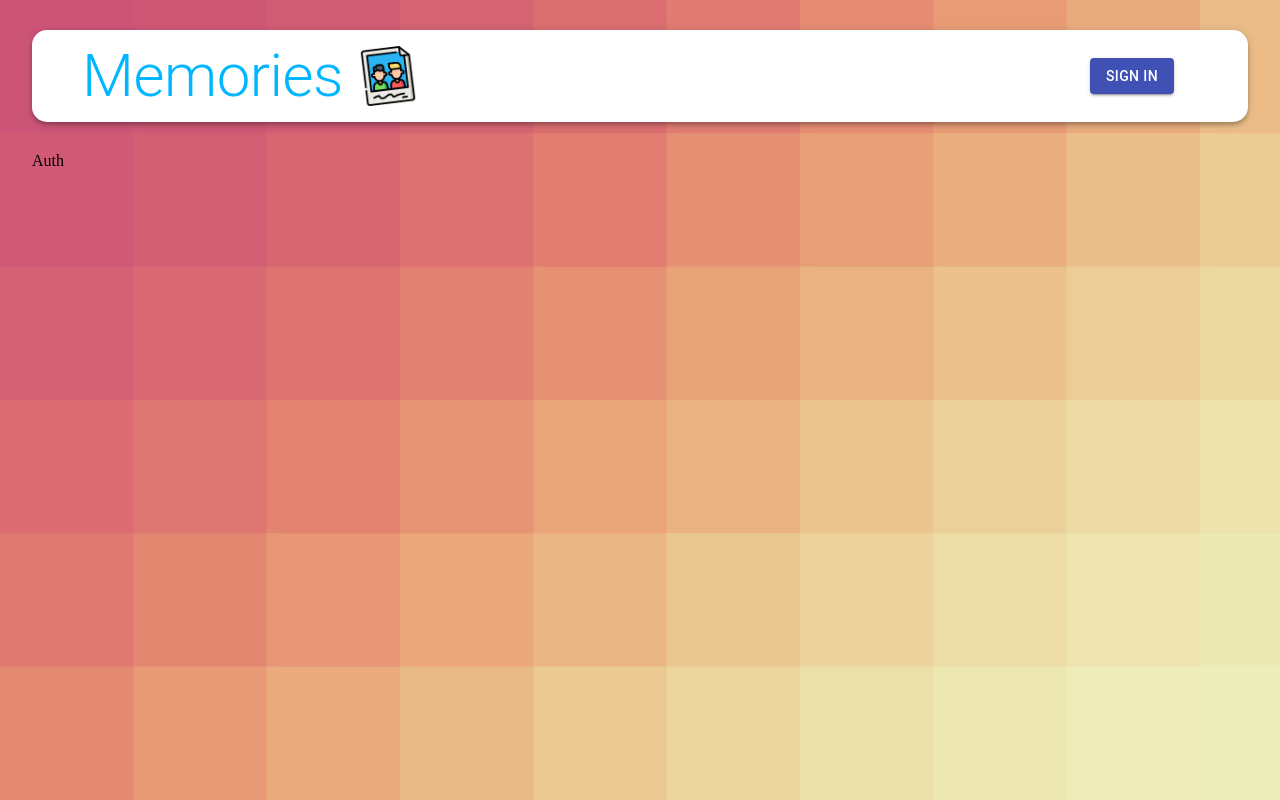
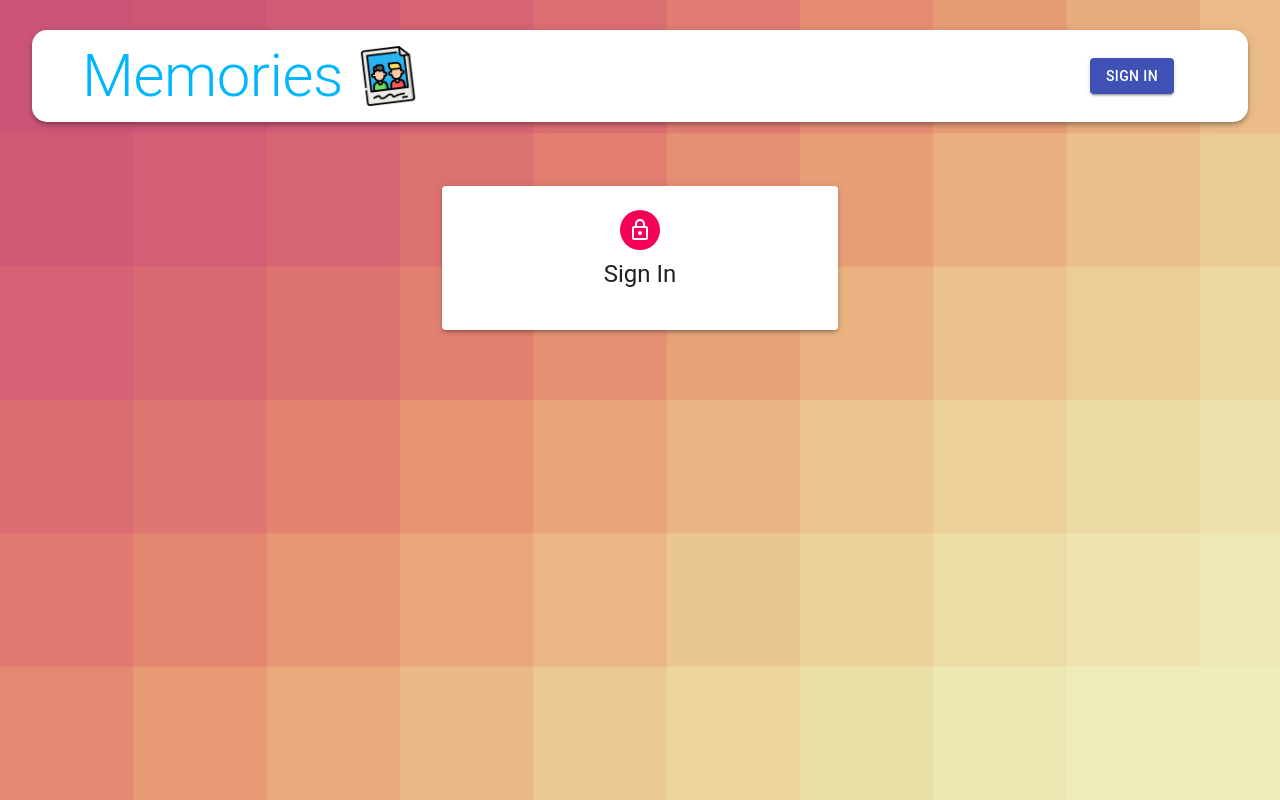
Before and after one commit to OluwadahunsiA/MERN, a React (Create React App) app in the folder client/: page /auth in a window 1280 px wide. Built offline with nearby package versions, Linux system fonts and the light colour scheme.

Commit message:
edit auth

```diff
--- a/client/src/components/Auth/Auth.js
+++ b/client/src/components/Auth/Auth.js
@@ -1,7 +1,49 @@
 import React from 'react';
+import {
+  Avatar,
+  Button,
+  Paper,
+  Grid,
+  Typography,
+  Container,
+  TextField,
+} from '@material-ui/core';
+import LockOutlinedIcon from '@material-ui/icons/LockOutlined';
+
+import useStyles from './styles';
 
 const Auth = () => {
-  return <div>Auth</div>;
+  const classes = useStyles();
+
+  const isSignUp = false;
+
+  const handleSubmit = () => {};
+  const handleChange = () => {};
+
+  return (
+    <Container component='main' maxWidth='xs'>
+      <Paper className={classes.paper} elevation={3}>
+        <Avatar className={classes.avatar}>
+          <LockOutlinedIcon />
+        </Avatar>
+
+        <Typography variant='h5'>{isSignUp ? 'Sing up' : 'Sign In'}</Typography>
+        <form className={classes.form} onSubmit={handleSubmit}>
+          <Grid container spacing={2}>
+            {isSignUp && (
+              <>
+                <TextField
+                  name='firstName'
+                  label='First Name'
+                  handleChange={handleChange}
+                ></TextField>
+              </>
+            )}
+          </Grid>
+        </form>
+      </Paper>
+    </Container>
+  );
 };
 
 export default Auth;
--- a/client/src/components/Auth/styles.js
+++ b/client/src/components/Auth/styles.js
@@ -0,0 +1,30 @@
+import { makeStyles } from '@material-ui/core/styles';
+
+export default makeStyles((theme) => ({
+  paper: {
+    marginTop: theme.spacing(8),
+    display: 'flex',
+    flexDirection: 'column',
+    alignItems: 'center',
+    padding: theme.spacing(2),
+  },
+  root: {
+    '& .MuiTextField-root': {
+      margin: theme.spacing(1),
+    },
+  },
+  avatar: {
+    margin: theme.spacing(1),
+    backgroundColor: theme.palette.secondary.main,
+  },
+  form: {
+    width: '100%', // Fix IE 11 issue.
+    marginTop: theme.spacing(3),
+  },
+  submit: {
+    margin: theme.spacing(3, 0, 2),
+  },
+  googleButton: {
+    marginBottom: theme.spacing(2),
+  },
+}));
```
